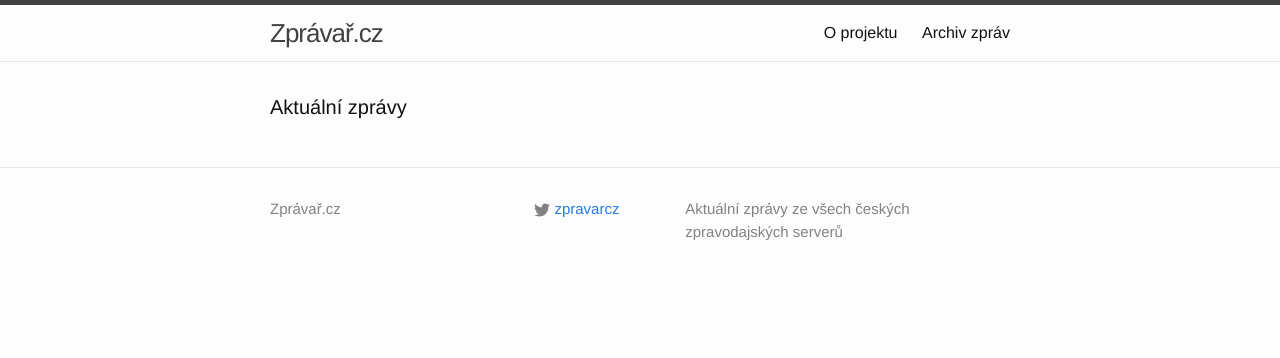
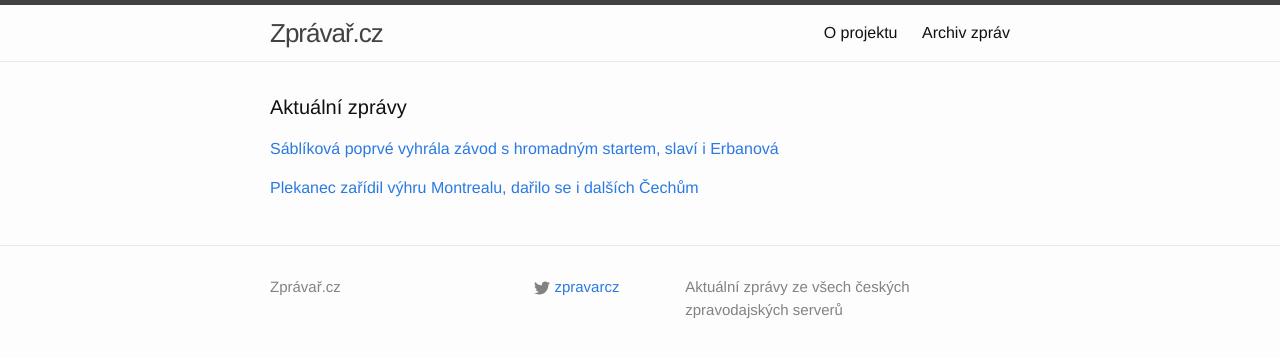
Before and after one commit to adliska/zpravar, a Jekyll site: the page built from index.html, in a window 1280 px wide. Shown: the top 358 px of the page. Built offline with Jekyll 4.4.1, drawn with Linux system fonts in a browser that asks for light colours.

Commit message:
zpravar news update

```diff
--- a/index.html
+++ b/index.html
@@ -5,4 +5,20 @@ layout: default
 <div class="home">
     <h1 class="page-heading">Aktuální zprávy</h1>
 
-</div>
+<p><a href="javascript:;" onclick="toggle_visibility('zpravy0')">Sáblíková poprvé vyhrála závod s hromadným startem, slaví i Erbanová</a></p>
+<div id="zpravy0" style="display:none">
+<ul>
+<li><a href=http://www.denik.cz/zimni_sporty/sablikova-poprve-vyhrala-zavod-s-hromadnym-startem-slavi-i-erbanova-20141123.html>Sáblíková poprvé vyhrála závod s hromadným startem, slaví i Erbanová - www.denik.cz</a></li>
+<li><a href=http://sport.lidovky.cz/sablikova-poprve-v-kariere-vyhrala-zavod-s-hromadnym-startem-puf-/ostatni-sporty.aspx?c=A141123_070910_ln-sport-ostatni_sho>Češky září v Soulu. Sáblíková dojela pro zlato, Erbanová druhý bronz  - sport.lidovky.cz</a></li>
+<li><a href=http://sport.aktualne.cz/sablikova-poprve-v-kariere-vyhrala-zavod-s-hromadnym-startem/r~ffb08ba672d811e48477002590604f2e/>Sáblíková poprvé v kariéře vyhrála závod s hromadným startem - sport.aktualne.cz</a></li>
+<li><a href=http://www.sportovninoviny.cz/zpravy/sablikova-poprve-v-kariere-vyhrala-zavod-s-hromadnym-startem/1150388>Sáblíková poprvé v kariéře vyhrála závod s hromadným startem - www.sportovninoviny.cz</a></li>
+<li><a href=http://sport.aktualne.cz/forma-jako-hrom-erbanova-vybojovala-v-soulu-dalsi-bronz/r~98771f5672d611e48477002590604f2e/>Forma jako hrom! Erbanová vybojovala v Soulu další bronz - sport.aktualne.cz</a></li>
+</ul>
+</div><p><a href="javascript:;" onclick="toggle_visibility('zpravy1')">Plekanec zařídil výhru Montrealu, dařilo se i dalších Čechům</a></p>
+<div id="zpravy1" style="display:none">
+<ul>
+<li><a href=http://www.denik.cz/hokej/voracek-prihral-na-dva-goly-plekanec-zaridil-vyhru-montrealu-20141123.html>Plekanec zařídil výhru Montrealu, dařilo se i dalších Čechům - www.denik.cz</a></li>
+<li><a href=http://www.sportovninoviny.cz/zpravy/voracek-prihral-na-dva-goly-plekanec-zaridil-vyhru-montrealu/1150390>Voráček přihrál na dva góly, Plekanec zařídil výhru Montrealu - www.sportovninoviny.cz</a></li>
+<li><a href=http://sport.aktualne.cz/voracek-zase-tahl-flyers-a-utika-na-cele-bodovani-nhl/r~e1251ada72d311e48ee3002590604f2e/>Voráček utekl Crosbymu, Hudler ukradl výhru New Jersey - sport.aktualne.cz</a></li>
+</ul>
+</div></div>
```
